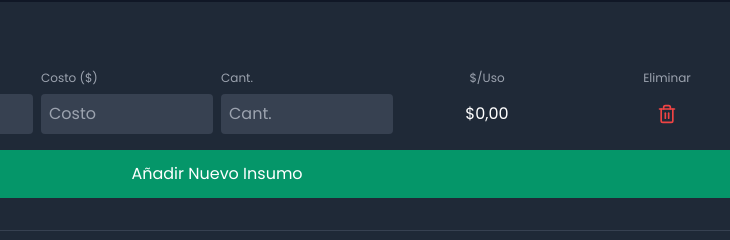
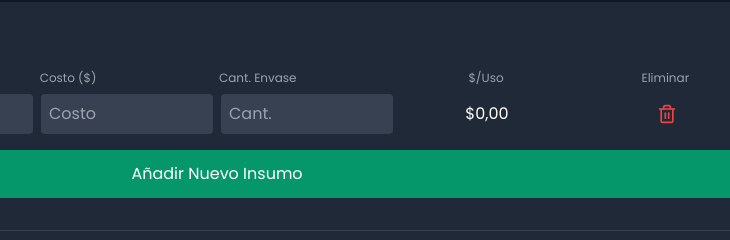
Before and after one commit to Pinto2291/calculadora_de_costos, a plain HTML site: page index.html in a window 1280 px wide. Shown: the part 310-550 px from the top of the page, 423-1153 px from the left. Drawn offline with nearby package versions, Linux system fonts and the light colour scheme.

Commit message:
css mejorado

```diff
--- a/index.html
+++ b/index.html
@@ -33,10 +33,10 @@
             <div>
                 <h2 class="text-xl font-semibold mb-4">1. Lista de Costos y Materiales</h2>
 
-                <div class="grid grid-cols-6 gap-2 text-xs text-gray-400 mb-2">
+                <div class="grid grid-cols-6 gap-1 text-xs text-gray-400 mb-2">
                     <div class="col-span-2">Insumo</div>
                     <div class="col-span-1">Costo ($)</div>
-                    <div class="col-span-1">Cant.</div>
+                    <div class="col-span-1">Cant. Envase</div>
                     <div class="col-span-1 text-center">$/Uso</div>
                     <div class="col-span-1 text-center">Eliminar</div>
                 </div>
```
